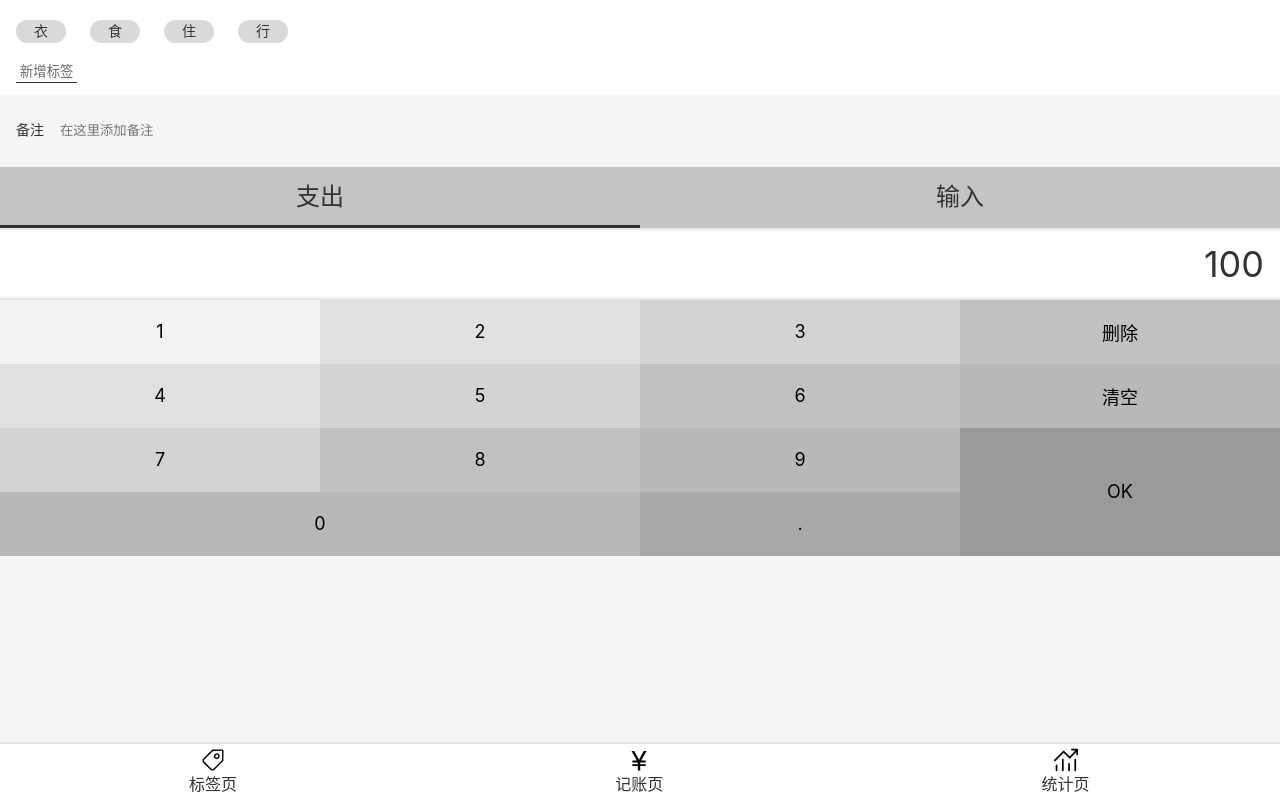
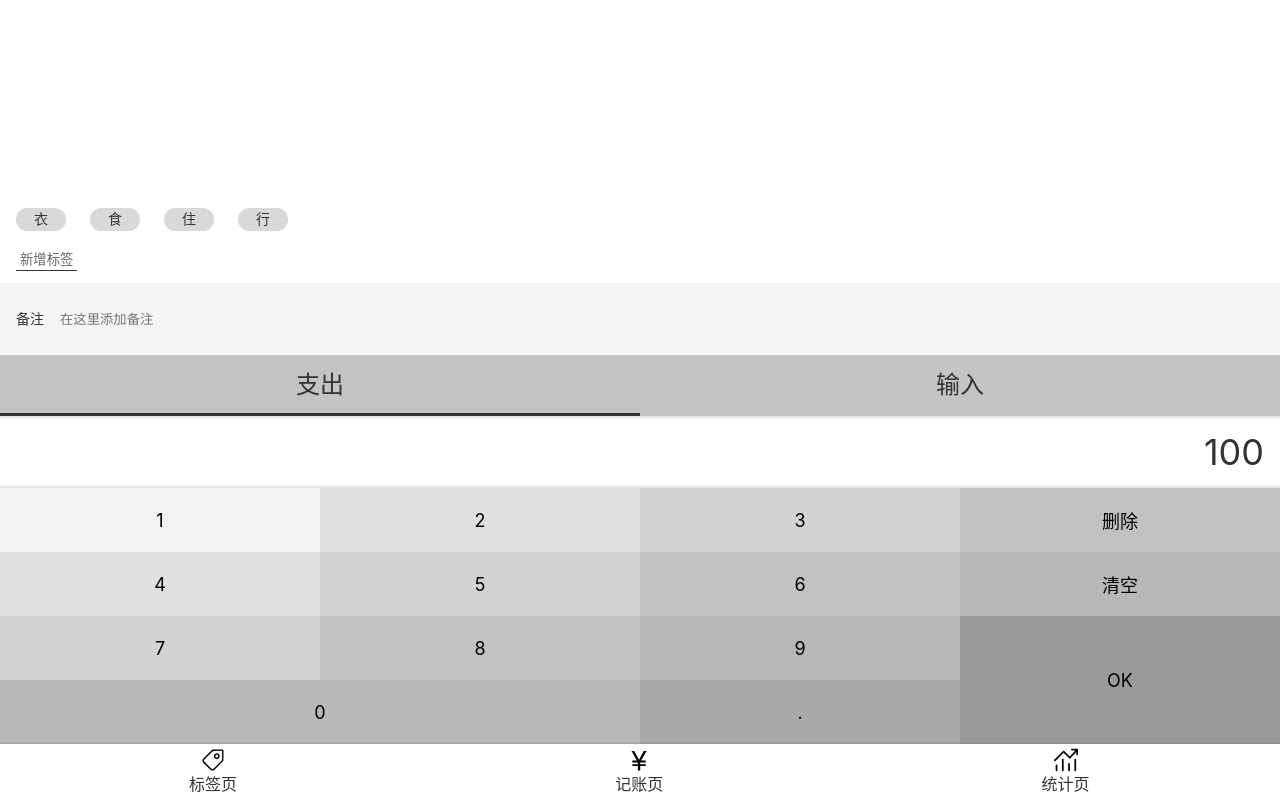
Before and after one commit to MimanchiJiang/skyline-react, a React app: page /#/ in a window 1280 px wide. Built offline with nearby package versions, Linux system fonts and the light colour scheme.

Commit message:
Money页面UI基本完成

```diff
--- a/src/components/Layout.tsx
+++ b/src/components/Layout.tsx
@@ -18,7 +18,7 @@
 const Layout = (props: any) => {
     return (
         <Wrapper>
-            <Main>
+            <Main className={props.className}>
                 {props.children}
             </Main>
 
--- a/src/views/money.tsx
+++ b/src/views/money.tsx
@@ -2,6 +2,11 @@
 import styled from 'styled-components';
 
 const TagsSection = styled.section`
+    flex-grow: 1;
+    display: flex;
+    flex-direction: column;
+    justify-content: flex-end;
+    align-items: flex-start;
     background: #FFF;
     padding: 12px 16px;
     >ol{
@@ -129,9 +134,14 @@
 }
 `
 
+const MyLayout = styled(Layout)`
+    display: flex;
+    flex-direction: column;
+`
+
 function Money() {
     return (
-        <Layout>
+        <MyLayout>
             <TagsSection className="tags">
                 <ol>
                     <li>衣</li>
@@ -172,7 +182,7 @@
                     <button>.</button>
                 </div>
             </NumberPadSection>
-        </Layout>
+        </MyLayout>
     )
 }
 
```
